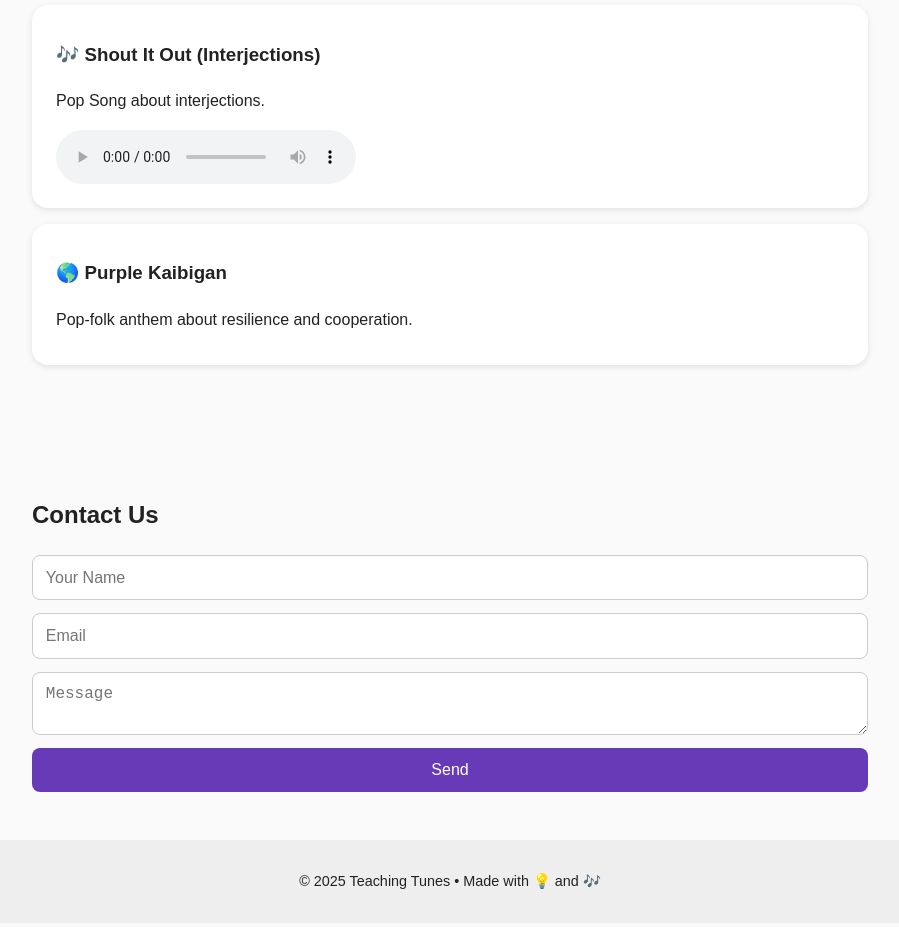
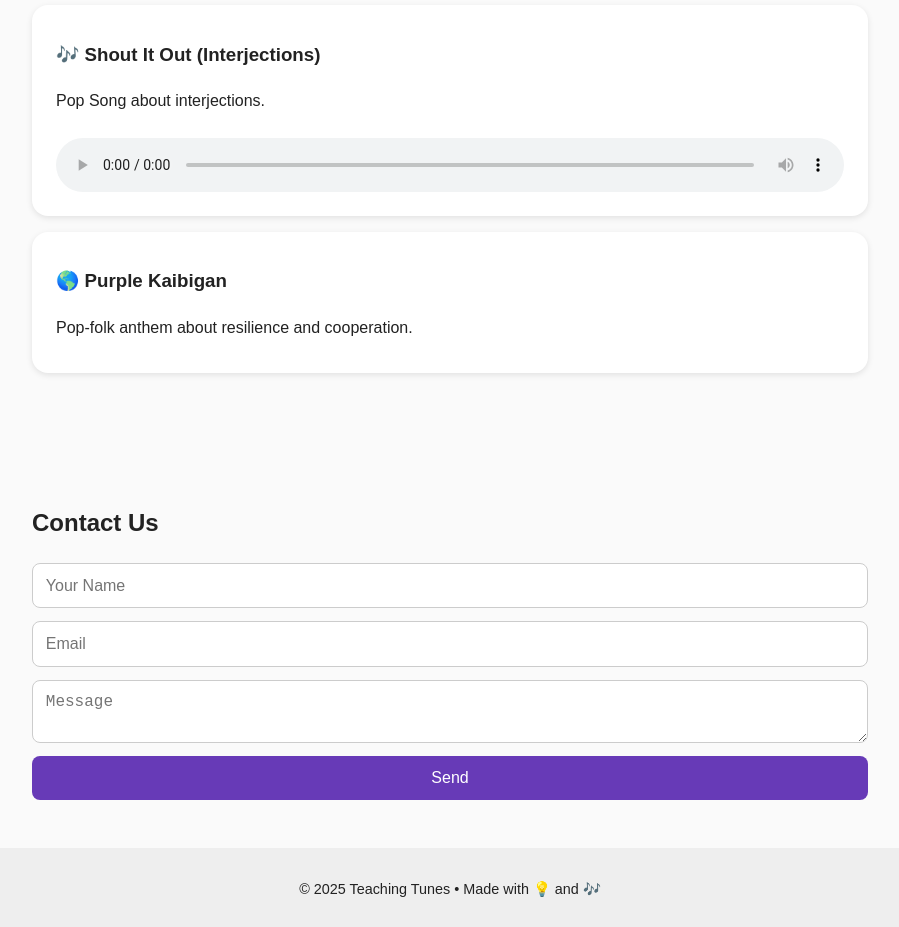
Before and after one commit to ksfenton-del/TeachingTunesBeta, a plain HTML site: page index.html in a window 1280 px wide. Shown: the part 780-1707 px from the top of the page, without its empty margins (190-1089 px from the left). Drawn offline with Linux system fonts and the light colour scheme.

Commit message:
Update style.css
added audio {
  width: 100%;
  border-radius: 10px;
  margin-top: 0.5rem;
}

to give a modern, rounded player bar that fits your design.

```diff
--- a/style.css
+++ b/style.css
@@ -84,3 +84,9 @@ footer {
   background: #eee;
   font-size: 0.9rem;
 }
+
+audio {
+  width: 100%;
+  border-radius: 10px;
+  margin-top: 0.5rem;
+}
```
